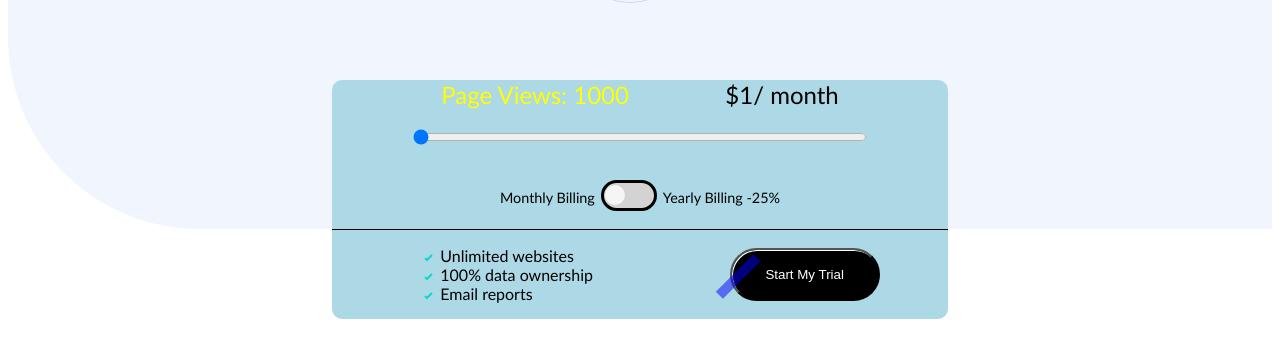
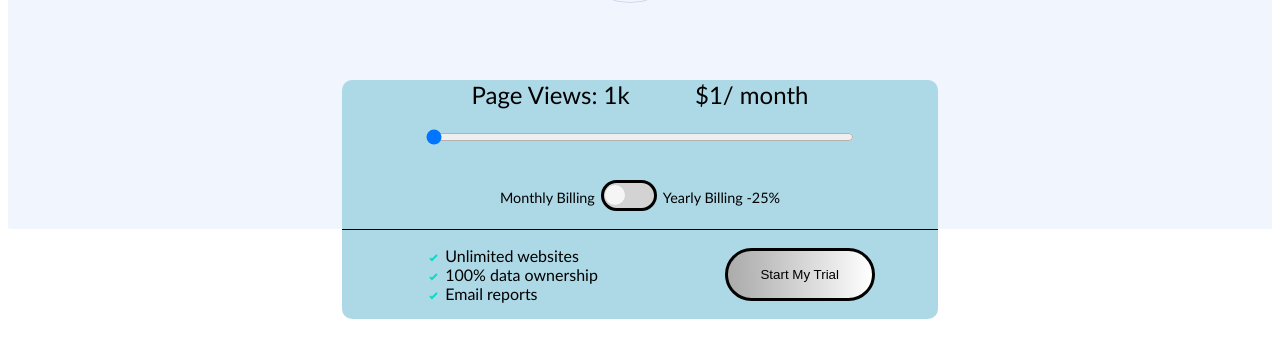
Before and after one commit to BrettAGobel/frontend-mentor-interactive-pricing-component, a plain HTML site: page interactive-pricing-component-main/index.html in a window 1280 px wide. Shown: the part 228-586 px from the top of the page. Drawn offline with Linux system fonts and the light colour scheme.

Commit message:
took a while but got the event listeners to work appropriatly

```diff
--- a/interactive-pricing-component-main/index.html
+++ b/interactive-pricing-component-main/index.html
@@ -23,12 +23,13 @@
   </div>
   <div class="card">
   <div class="page-views">
-    <p id="total-views">Page Views: 1000</p>
+
+    <p id="total-views">Page Views: 1k</p>
     <div class="price">
       <span id="new-price">$1/ month</span>
     </div>
 
-    <input type="range" id="views" name="views" min="1000" max="20000" step="100" value="1000" >
+    <input type="range" id="views" name="views" min="1" max="20" step="1" value="1" >
   </div>
   <div class="billing">
     <span>Monthly Billing</span>
--- a/interactive-pricing-component-main/script.js
+++ b/interactive-pricing-component-main/script.js
@@ -1,60 +1,50 @@
-// const toggle = document.querySelector('[aria-pressed]');
-//
-// toggle.addEventListener('click', (e) => {
-//     let pressed = e.target.getAttribute('aria-pressed') === 'true';
-//     e.target.setAttribute('aria-pressed', String(!pressed));
-// });
 window.onload = function () {
 
     showResult()
-    pageViews.innerText = "Page Views: " + viewScale.value
+
 };
-
-// function amIOn() {
-//     alert('is this thing on?')
-// };
-
-
 
 
 function showResult() {
     let yBilling = document.getElementById('switch')
     const pageViews = document.getElementById('total-views')
     let newPrice = document.getElementById('new-price')
-    pageViews.style.color = 'yellow'
+
     const viewScale = document.getElementById('views')
 
-    let newViewValue = viewScale.value
 
-//changes pageviews number to whatever the range slider chages to
+
+//changes pageviews number to whatever the range slider changes to.  Only updates after change event has finished
     function setViewsEventListener () {
 
-            viewScale.addEventListener('change', (e) => {
-                // console.log('page views: ', viewScale.value)
-                let price = Math.round((viewScale.value * .0005))
-                if (yBilling.checked == true) {
-                    price = price * 0.75
-                    newPrice.innerText = `$${price}/ month`
+            viewScale.addEventListener('input', (e) => {
+                let newViewValue = viewScale.value
+                let price = Math.round(newViewValue)
+                if (yBilling.checked) {
+                    pageViews.innerText = "Page Views: " + newViewValue +"k"
+                    newPrice.innerText = `$${viewScale.value * 0.75}/ month`
                 }
-                pageViews.innerText = "Page Views: " + viewScale.value
-                newPrice.innerText = `$${price}/ month`
+                else {
+                    pageViews.innerText = "Page Views: " + newViewValue +"k"
+                    newPrice.innerText = `$${price}/ month`}
+                })
 
 
-        })
-
-        console.log(newViewValue)
     }
 
-    // function updatePrice () {
-    //
-    //     yBilling.addEventListener('change', () => {
-    //             if (yBilling.checked === true) {
-    //                 newPrice.innerText =
-    //             }
-    //
-    //     })
-    // }
+    function yearlyBilling () {
+        yBilling.addEventListener('click', (e) => {
+            if (yBilling.checked === true) {
 
+                newPrice.innerText = `$${viewScale.value * 0.75}/ month`
+            }
+            else {
+                newPrice.innerText = `$${viewScale.value * 1.0}/ month`
+            }
+
+        })
+    }
+    yearlyBilling()
     setViewsEventListener()
 
 }
--- a/interactive-pricing-component-main/style.css
+++ b/interactive-pricing-component-main/style.css
@@ -8,6 +8,7 @@ body {
     .container {
 
         background:  url("./images/bg-pattern.svg") no-repeat left top;
+
         display: grid;
         grid-template-columns:  20px auto 20px;
         grid-template-rows: repeat(2,auto);
@@ -45,6 +46,7 @@ body {
         align-items: center;
         grid-column-start: 2;
         grid-row-start: 1;
+
     }
 
     .price{
@@ -66,9 +68,10 @@ body {
 
 @media screen and (min-width: 780px) {
     .container {
+        background:  url("./images/bg-pattern.svg") no-repeat right top;
         position: relative;
         display: grid;
-        grid-template-columns: repeat(3, auto);
+        grid-template-columns: repeat(3, auto) ;
         grid-template-rows: repeat(2,auto);
         column-gap: 20%;
 
@@ -76,7 +79,7 @@ body {
     .card {
         z-index: +1;
         display: grid;
-        grid-template-columns: repeat(3,auto);
+        grid-template-columns: 20% 60% 20%;
         grid-template-rows: repeat(5,auto);
         gap: 10px 10px;
     }
@@ -84,9 +87,10 @@ body {
     .page-views{
         display: flex;
         flex-flow: row wrap;
-        justify-content: space-around;
+        justify-content: space-evenly;
         align-content: center;
         align-items: center;
+        flex: 1;
         grid-column-start: 2;
         grid-row-start: 1;
     }
@@ -349,34 +353,95 @@ li {
     margin: 5px;
 }
 
+@keyframes movingBackground {
+
+    0% {
+        background-position: 1% 0%;
+    }
+
+    50% {
+        background-position: 99% 100%;
+    }
+
+    100% {
+        background-position: 1% 0%;
+    }
+
+}
+
 #trial {
+    overflow: hidden;
+    background-image: linear-gradient(270deg, #FFFFFF, darkgrey);
     position: relative;
     width: 150px;
     height: 4em;
-    background-color: black;
-    box-shadow: white inset 1px 1px;
-    color: white;
+    /*box-shadow: black inset 1px 1px;*/
+    color: black;
     border-radius: 2em;
+    border: solid black;
+
+
 }
 
-#trial:after {
-    display: inline-block;
+#trial::before {
+    content: '';
+    display: block;
     position: absolute;
-    top: 0px;
-    left: 1px;
-    content: '';
-    background: blue;
-    width: 10px;
-    height: 4em;
-    opacity: 50%;
-    overflow: hidden;
-    transform: rotate(45deg);
+    background: rgba(255, 255, 255, 0.5);
+    width: 60px;
+    height: 100%;
+    top: 0;
+    filter: blur(30px);
+    transform: translateX(-100px) skewX(-15deg);
 }
 
-#trial:hover:after {
-    left: 100%;
-    transition: all 1s ;
+#trial::after {
+    content: '';
+    display: block;
+    position: absolute;
+    background: rgba(255, 255, 255, 0.2);
+    width: 30px;
+    height: 100%;
+    top: 0;
+    filter: blur(5px);
+    transform: translateX(-100px) skewX(-15deg);
 }
+
+/*#trial:hover {*/
+
+
+/*    cursor: pointer;*/
+/*}*/
+
+#trial:hover::before, #trial:hover::after {
+    transform: translateX(300px) skewX(-15deg);
+    transition: 0.7s;
+}
+
+/*#trial:after {*/
+/*    display: inline-block;*/
+/*    position: absolute;*/
+/*    top: 18px;*/
+/*    left: 30px;*/
+/*    content: '';*/
+/*    background: white;*/
+/*    width: 90px;*/
+/*    height: 1em;*/
+
+/*    box-shadow: white 1px 1px 10px inset;*/
+
+/*    opacity: 0%;*/
+/*    overflow: hidden;*/
+/*    !*transform: rotate(45deg);*!*/
+/*}*/
+
+/*#trial:hover:after {*/
+/*    overflow: hidden;*/
+/*    width: 0;*/
+/*    opacity: 70%;*/
+/*    left: 80%;*/
+/*    transition: all 1s ;*/
+/*}*/
 
 
 /*input[type="range"] {*/
```
